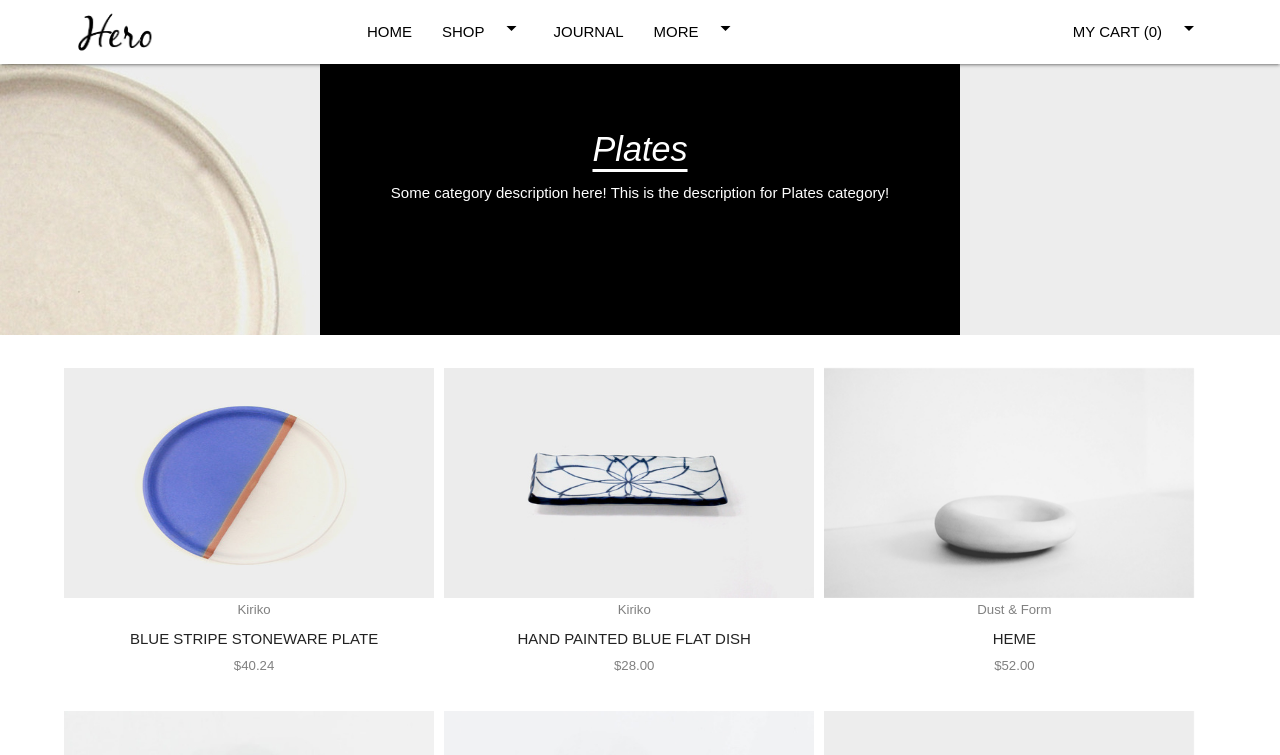
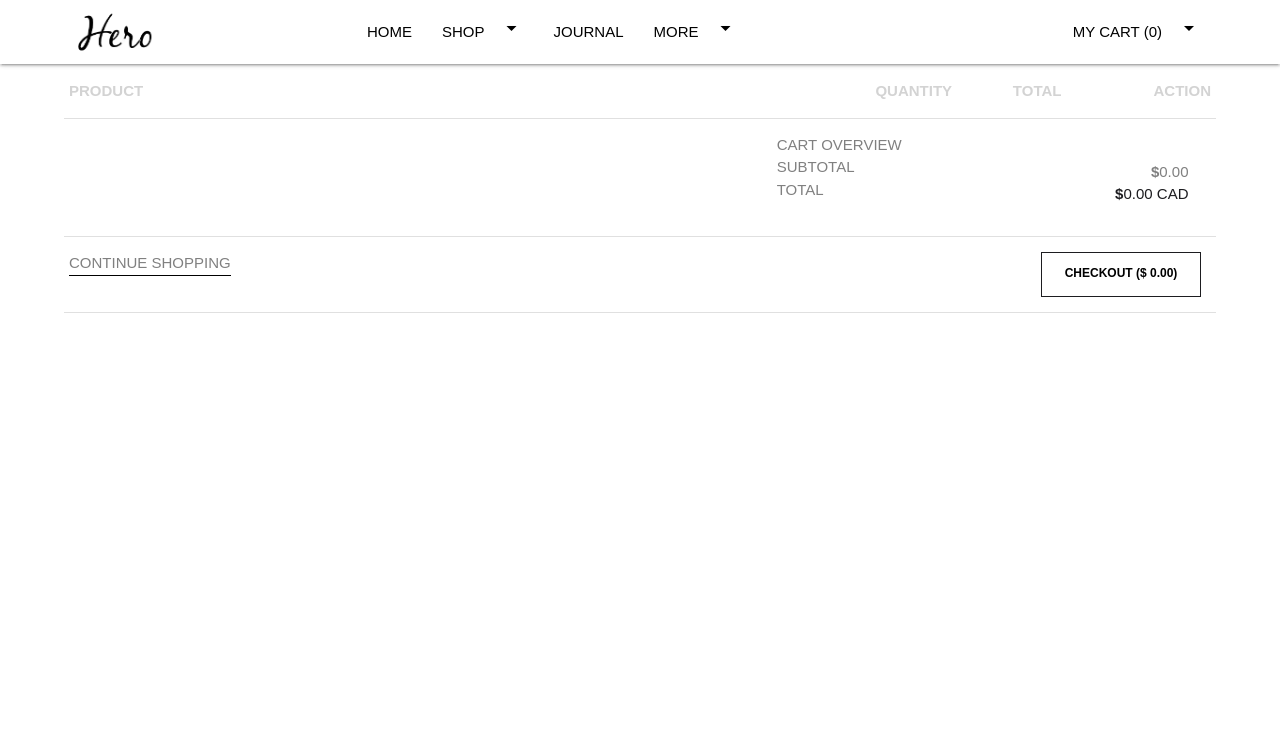
Before and after one commit to NagShukl/ReactSampleApp, a React (Create React App) app: page /cart in a window 1280 px wide. Shown: the top 755 px of the page. Built offline with nearby package versions, Linux system fonts and the light colour scheme.

Commit message:
route base name update

```diff
--- a/src/App.js
+++ b/src/App.js
@@ -13,14 +13,14 @@ class App extends Component {
 
   render() {
     return (
-      <Router data-test="routerComponent">
+      <Router data-test="routerComponent" basename="/ReactSampleApp">
       <div className="App" data-test="appComponent">
         <div>
           <BigCNavBar data-test="navComponent"></BigCNavBar>
         </div>
         <div className="contentHolder"></div>
-        <Route path="cart" render={props => <Cart {...props} />} />
-        <Route exact path="" render={props => <Category {...props} />} />
+        <Route path="/cart" render={props => <Cart {...props} />} />
+        <Route exact path="/" render={props => <Category {...props} />} />
         <Route path="/product/:id" render={props => <ProductDetail {...props} />} />
 
       </div>
```
